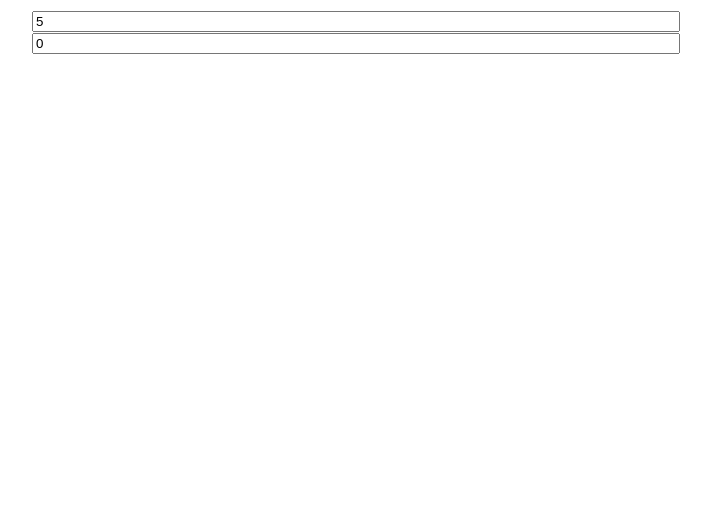
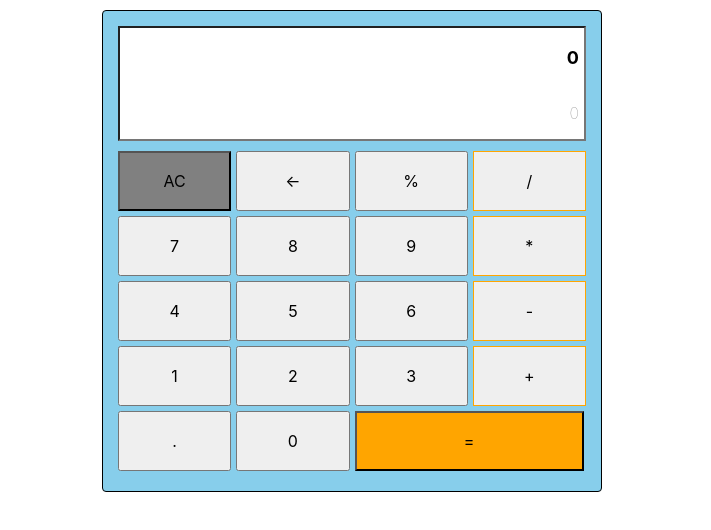
Before and after one commit to Artiss90/Calculator, a React (Create React App) app: page / in a window 1280 px wide. Shown: the top 530 px of the page, without its empty margins (288-999 px from the left). Built offline with nearby package versions, Linux system fonts and the light colour scheme.

Commit message:
base style, func input

```diff
--- a/package.json
+++ b/package.json
@@ -7,6 +7,7 @@
     "@testing-library/jest-dom": "^5.11.9",
     "@testing-library/react": "^11.2.5",
     "@testing-library/user-event": "^12.8.3",
+    "classnames": "^2.2.6",
     "gh-pages": "^3.1.0",
     "modern-normalize": "^1.0.0",
     "prop-types": "^15.7.2",
--- a/src/App.jsx
+++ b/src/App.jsx
@@ -1,10 +1,26 @@
+import { useEffect, useState } from 'react';
 import style from 'App.module.css';
 import Display from 'Components/Display/Display';
+import Panel from 'Components/Panel/Panel';
 
 function App() {
+  const [value, setValue] = useState(0);
+  const [result, setResult] = useState(3);
+
+  useEffect(() => {
+    setResult(value);
+    // return () => {
+    //   cleanup
+    // }
+  }, [value]);
+
+  const changeValue = e => {
+    setValue(e.currentTarget.value);
+  };
   return (
     <div className={style.container}>
-      <Display />
+      <Display value={value} result={result} onChangeValue={changeValue} />
+      <Panel />
     </div>
   );
 }
--- a/src/App.module.css
+++ b/src/App.module.css
@@ -1,6 +1,10 @@
 .container {
-  width: 50%;
+  width: 500px;
   min-width: 320px;
   margin: 10px auto;
+  padding: 15px;
   text-align: center;
+  border: 1px solid #000;
+  border-radius: 4px;
+  background: skyblue;
 }
--- a/src/Components/Button/Button.jsx
+++ b/src/Components/Button/Button.jsx
@@ -0,0 +1,24 @@
+import React from 'react';
+import style from './Button.module.css';
+import csn from 'classnames';
+
+function Button({ value, className = null }) {
+  // console.log(`style.${className}`);
+  const btnStyle = csn({
+    [style.button]: true,
+    [className]: className && true,
+  });
+  console.log(btnStyle);
+  return (
+    <button
+      className={btnStyle}
+      onClick={() => {
+        return;
+      }}
+    >
+      {value}
+    </button>
+  );
+}
+
+export default Button;
--- /dev/null
+++ b/src/Components/Button/Button.module.css
@@ -0,0 +1,10 @@
+.button {
+  margin-bottom: 5px;
+  margin-left: 5px;
+  width: calc((100% - 15px) / 4);
+  height: 60px;
+  min-height: 20px;
+}
+.button:nth-child(4n + 1) {
+  margin-left: 0;
+}
--- a/src/Components/Display/Display.jsx
+++ b/src/Components/Display/Display.jsx
@@ -1,22 +1,21 @@
 import React from 'react';
 import style from './Display.module.css';
 
-function Display() {
-  const value = 5;
-  const result = 0;
+function Display({ value, result = 0, onChangeValue }) {
   return (
-    <div>
+    <div className={style.display}>
       <input
-        type="number"
         name="value"
         value={value}
         className={style.input}
+        onChange={onChangeValue}
+        autoComplete="off"
       ></input>
       <input
-        type="number"
         name="result"
         value={result}
-        className={style.input}
+        className={style.output}
+        readOnly
       ></input>
     </div>
   );
--- a/src/Components/Display/Display.module.css
+++ b/src/Components/Display/Display.module.css
@@ -1,3 +1,25 @@
 .input {
+  padding: 5px;
   width: 100%;
+  height: 60px;
+  min-height: 20px;
+  border-bottom: 0;
+  font-size: large;
+  font-weight: bolder;
+  text-align: right;
+  outline: none;
 }
+.output {
+  padding: 5px;
+  width: 100%;
+  height: 55px;
+  min-height: 15px;
+  border-top: 0;
+  font-weight: lighter;
+  text-align: right;
+  outline: none;
+  color: grey;
+}
+.display {
+  margin-bottom: 10px;
+}
--- a/src/Components/Panel/Panel.jsx
+++ b/src/Components/Panel/Panel.jsx
@@ -0,0 +1,31 @@
+import Button from 'Components/Button/Button';
+import React from 'react';
+import style from './Panel.module.css';
+
+function Panel() {
+  return (
+    <div className={style.container}>
+      <Button value="AC" className={style.AC}></Button>
+      <Button value="	&#8592;"></Button>
+      <Button value="%"></Button>
+      <Button value="/" className={style.operator}></Button>
+      <Button value={7}></Button>
+      <Button value={8}></Button>
+      <Button value={9}></Button>
+      <Button value="*" className={style.operator}></Button>
+      <Button value={4}></Button>
+      <Button value={5}></Button>
+      <Button value={6}></Button>
+      <Button value="-" className={style.operator}></Button>
+      <Button value={1}></Button>
+      <Button value={2}></Button>
+      <Button value={3}></Button>
+      <Button value="+" className={style.operator}></Button>
+      <Button value="."></Button>
+      <Button value={0}></Button>
+      <Button value="=" className={style.equally}></Button>
+    </div>
+  );
+}
+
+export default Panel;
--- a/src/Components/Panel/Panel.module.css
+++ b/src/Components/Panel/Panel.module.css
@@ -0,0 +1,14 @@
+.container {
+  display: flex;
+  flex-wrap: wrap;
+}
+.operator {
+  border: 1px solid orange;
+}
+.equally {
+  width: calc((100% - 10px) / 2);
+  background: orange;
+}
+.AC {
+  background: gray;
+}
--- a/src/index.js
+++ b/src/index.js
@@ -1,5 +1,6 @@
 import React from 'react';
 import ReactDOM from 'react-dom';
+import 'modern-normalize/modern-normalize.css';
 import './index.css';
 import App from './App.jsx';
 
```
Also changed, not shown: src/Components/Button/Buttone.module.css (deleted), 1 other file (tests, documents, lock files or other folders).
